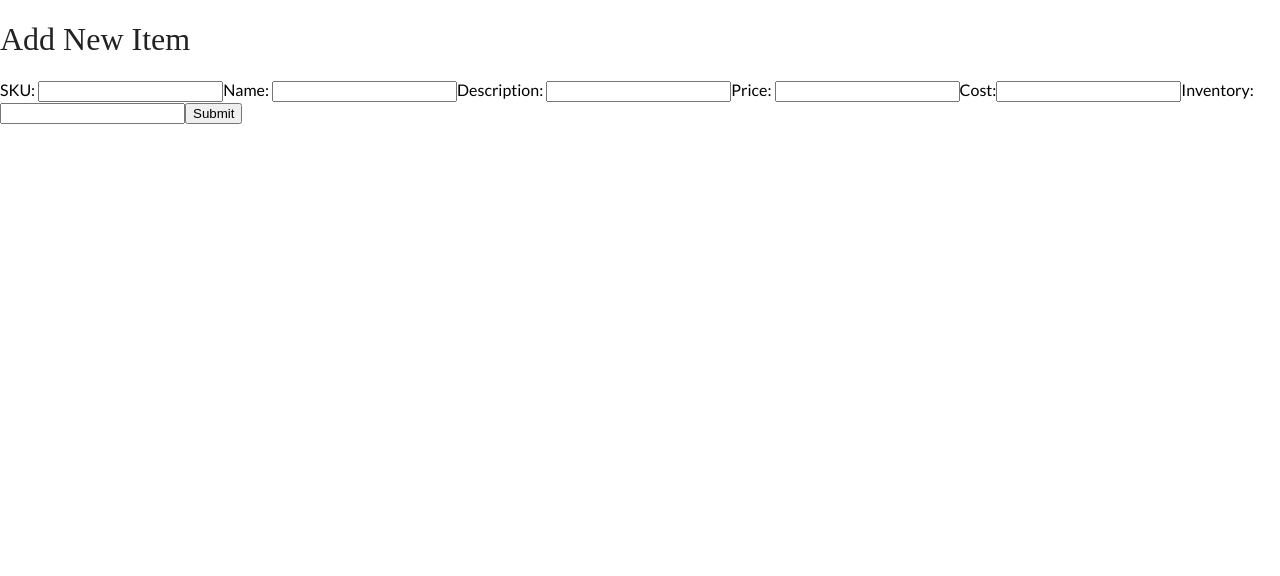
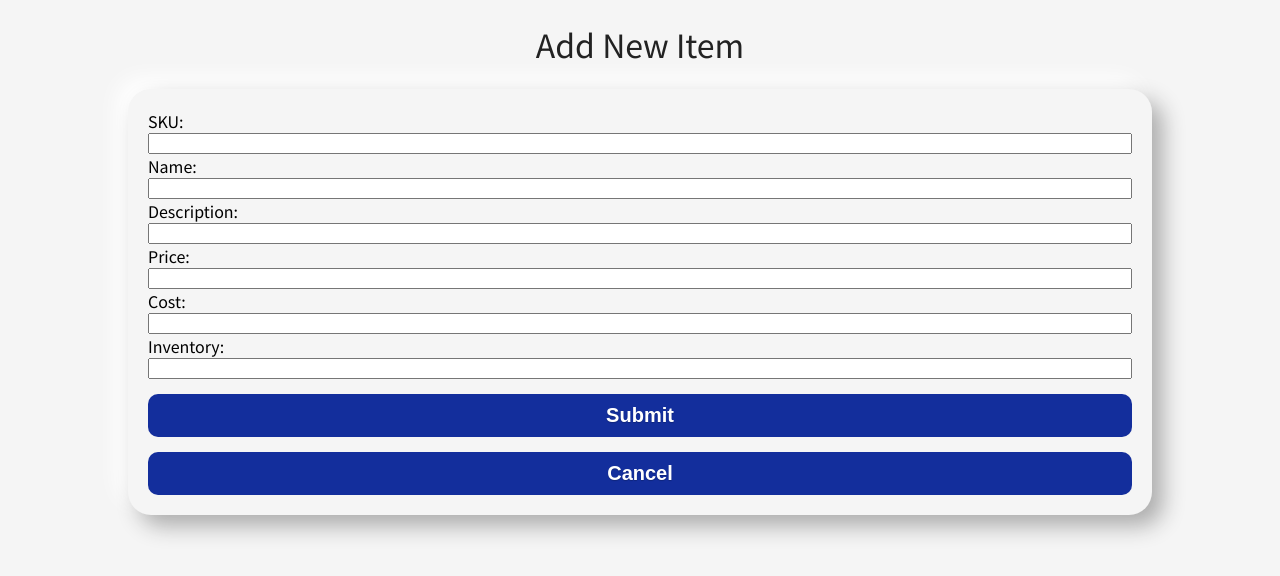
Before and after one commit to doitalldev/nvntory-client, a React (Create React App) app: page /add-item in a window 1280 px wide. Shown: the top 576 px of the page. Built offline with nearby package versions, Linux system fonts and the light colour scheme; a web font is replaced by a local one.

Commit message:
fixed static links

```diff
--- a/package.json
+++ b/package.json
@@ -31,5 +31,6 @@
       "last 1 firefox version",
       "last 1 safari version"
     ]
-  }
+  },
+  "proxy": "http://localhost:8000"
 }
--- a/src/App/App.js
+++ b/src/App/App.js
@@ -17,8 +17,6 @@ export default class App extends React.Component {
     return (
       <>
         <main>
-          {/* <AddItem />
-          <Dashboard /> */}
           <Route exact path='/' component={MainHome} />
           <Route path='/dashboard' component={Dashboard} />
           <Route path='/add-item' component={AddItem} />
--- a/src/components/AddItem.js
+++ b/src/components/AddItem.js
@@ -1,5 +1,6 @@
 import React, { useState } from 'react';
 import config from '../config';
+import './additem.css';
 
 const AddItem = () => {
   const [sku, setSku] = useState('');
@@ -13,11 +14,13 @@ const AddItem = () => {
     e.preventDefault();
     try {
       const body = { sku, name, description, price, cost, inventory };
-      await fetch(`${config.API_ENDPOINT}/items`, {
+      const response = await fetch(`/api/items`, {
         method: 'POST',
         headers: { 'Content-Type': 'application/json' },
         body: JSON.stringify(body),
       });
+      console.log(response);
+
       window.location = '/dashboard';
     } catch (error) {
       console.error(error.message);
@@ -88,6 +91,10 @@ const AddItem = () => {
           onChange={(e) => setInventory(e.target.value)}
         />
         <button type='submit'>Submit</button>
+
+        <button type='button' onClick={() => (window.location = '/dashboard')}>
+          Cancel
+        </button>
       </form>
     </>
   );
--- a/src/components/Dashboard.js
+++ b/src/components/Dashboard.js
@@ -1,16 +1,17 @@
 import React, { useEffect, useState } from 'react';
-import config from '../config';
+// import config from '../config';
 // import ItemCardList from './ItemCardList';
 import ItemCard from './ItemCard';
 import { DashboardHeader } from './Header';
 // import EditItem from './EditItem';
+import './dashboard.css';
 
 const Dashboard = () => {
   const [items, setItems] = useState([]);
 
   const getItems = async () => {
     try {
-      const response = await fetch(`${config.API_ENDPOINT}/items`);
+      const response = await fetch(`/api/items`);
       const jsonData = await response.json();
       setItems(jsonData);
     } catch (error) {
@@ -21,7 +22,7 @@ const Dashboard = () => {
   //Delete Func
   const deleteItem = async (id) => {
     try {
-      const deleteItem = await fetch(`${config.API_ENDPOINT}/items/${id}`, {
+      const deleteItem = await fetch(`/api/items/${id}`, {
         method: 'DELETE',
       });
       setItems(items.filter((item) => item.id !== id));
--- a/src/components/EditItem.js
+++ b/src/components/EditItem.js
@@ -1,5 +1,6 @@
 import React, { useState } from 'react';
 import config from '../config';
+import './additem.css';
 
 import './modal.css';
 
@@ -20,7 +21,7 @@ const EditItem = (props) => {
     e.preventDefault();
     try {
       const body = { sku, name, description, price, cost, inventory };
-      await fetch(`${config.API_ENDPOINT}/items/${props.item.id}`, {
+      await fetch(`/api/items/${props.item.id}`, {
         method: 'PUT',
         headers: { 'Content-Type': 'application/json' },
         body: JSON.stringify(body),
@@ -97,8 +98,8 @@ const EditItem = (props) => {
               onChange={(e) => setInventory(e.target.value)}
             />
             <button type='submit'>Submit</button>
+            <button onClick={props.handleClose}>Cancel</button>
           </form>
-          <button onClick={props.handleClose}>close</button>
         </section>
       </div>
     </>
--- a/src/components/Header.js
+++ b/src/components/Header.js
@@ -1,5 +1,6 @@
 import React from 'react';
 import logo from '../images/logo.png';
+import './header.css';
 // import { withRouter } from 'react-router';
 
 // const headerLinks = () => {
@@ -60,10 +61,14 @@ const DashboardHeader = () => {
         </div>
         <div className='add-item-container'>
           <div className='add-item'>
-            <a href='/add-item'>AddItem</a>
+            <a href='/add-item'>
+              <button className='button-add'>Add Item</button>
+            </a>
           </div>
-          <div className='logout'>
-            <a href='/logout'>Logout</a>
+          <div className='home'>
+            <a href='/'>
+              <button>Home</button>
+            </a>
           </div>
         </div>
       </nav>
--- a/src/components/ItemCard.js
+++ b/src/components/ItemCard.js
@@ -36,22 +36,43 @@ class ItemCard extends React.Component {
     };
     const hideEditItem = (e) => {
       this.setState({ show: false });
-      window.location = '/';
+      window.location = '/dashboard';
     };
     return (
       <div className='card'>
-        <div className='sku'>{sku}</div>
-        <div className='title'>{name}</div>
-        <div className='description'>{description}</div>
-        <span className='price'>{price}</span>
-        <span className='cost'>{cost}</span>
-        <div className='inventory'>{inventory}</div>
+        <div className='title'>
+          <span className='infotitle'>Title: </span>
+          {name}
+        </div>
+
+        <div className='sku'>
+          <span className='infotitle'>SKU: </span>
+          {sku}
+        </div>
+
+        <div className='description'>
+          <span className='infotitle'>Description: </span>
+          {description}
+        </div>
+        <div className='price'>
+          <span className='infotitle'>Price: </span>
+          {price}
+        </div>
+        <div className='cost'>
+          <span className='infotitle'>Cost: </span>
+          {cost}
+        </div>
+        <div className='inventory'>
+          <span className='infotitle'>Inventory: </span>
+          {inventory}
+        </div>
 
         <EditItem
           item={this.props.item}
           show={this.state.show}
           handleClose={hideEditItem}
         />
+        <div className='card-buttons'>
           <button type='button' onClick={showEditItem}>
             Edit
           </button>
@@ -60,6 +81,7 @@ class ItemCard extends React.Component {
             Delete
           </button>
         </div>
+      </div>
     );
   }
 }
--- /dev/null
+++ b/src/components/additem.css
@@ -0,0 +1,23 @@
+@import url('https://fonts.googleapis.com/css2?family=Noto+Sans+JP:wght@400;500;700&display=swap');
+
+h1 {
+  text-align: center;
+  font-family: 'Noto Sans JP', sans-serif;
+}
+form {
+  border-radius: 23px;
+  background: #f5f5f5;
+  box-shadow: 11px 11px 22px #acacac, -11px -11px 22px #ffffff;
+  width: 80%;
+  margin: 20px auto;
+  padding: 20px;
+  display: flex;
+  flex-direction: column;
+}
+
+button {
+  margin-top: 15px;
+}
+
+.cancel-button {
+}
--- /dev/null
+++ b/src/components/dashboard.css
@@ -0,0 +1,46 @@
+ul {
+  display: flex;
+  flex-direction: column;
+  margin: auto;
+  width: 100%;
+  align-items: center;
+  padding-inline-start: 0px;
+}
+
+.card {
+  border-radius: 23px;
+  background: #f5f5f5;
+  box-shadow: 11px 11px 22px #acacac, -11px -11px 22px #ffffff;
+  width: 80%;
+  margin: 20px auto;
+  padding: 20px;
+}
+.card-buttons {
+  display: flex;
+  flex-direction: row;
+  justify-content: space-evenly;
+  margin-top: 10px;
+}
+.card-buttons button {
+  width: 35%;
+}
+.sku,
+.title,
+.description,
+.price,
+.cost,
+.inventory {
+  padding: 2px;
+}
+.title {
+  text-align: center;
+  text-decoration: underline;
+  font-size: 20px;
+}
+
+html {
+  background: #f5f5f5;
+}
+.infotitle {
+  font-weight: bold;
+}
--- /dev/null
+++ b/src/components/header.css
@@ -0,0 +1,30 @@
+nav {
+  width: 100%;
+  display: flex;
+  flex-direction: row;
+  padding: 10px;
+}
+.logo-div {
+  width: 30%;
+}
+.logo-div img {
+  width: 100%;
+}
+.add-item-container {
+  width: 70%;
+  display: flex;
+  justify-content: space-evenly;
+  align-items: center;
+}
+
+button {
+  color: white;
+  border-radius: 10px;
+  font-weight: bold;
+  background-color: #132e9c;
+  /* border-radius: 4px; */
+  text-shadow: 0 1px 1px rgba(0, 0, 0, 0.2);
+  border: none;
+  padding: 10px;
+  font-size: 20px;
+}
--- a/src/config.js
+++ b/src/config.js
@@ -1,3 +1,3 @@
 export default {
-  API_ENDPOINT: 'https://blooming-meadow-19540.herokuapp.com/api',
+  API_ENDPOINT: 'http://localhost:8000',
 };
--- a/src/index.css
+++ b/src/index.css
@@ -1,5 +1,6 @@
 @import url('https://fonts.googleapis.com/css?family=Lato:200, 400');
 @import url('https://fonts.googleapis.com/css?family=Lustria');
+@import url('https://fonts.googleapis.com/css2?family=Noto+Sans+JP:wght@400;500;700&display=swap');
 
 * {
   box-sizing: border-box;
@@ -8,7 +9,7 @@
 body {
   margin: 0;
   padding: 0;
-  font-family: 'Lato', sans-serif;
+  font-family: 'Noto Sans JP', sans-serif;
   -webkit-font-smoothing: antialiased;
   -moz-osx-font-smoothing: grayscale;
 }
```
Lines whose indentation alone changed are shown as unchanged.
